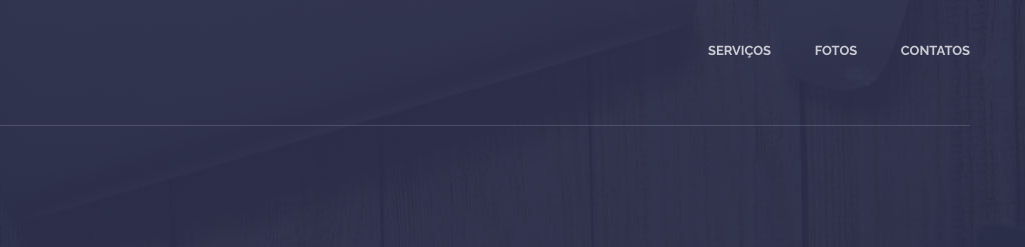
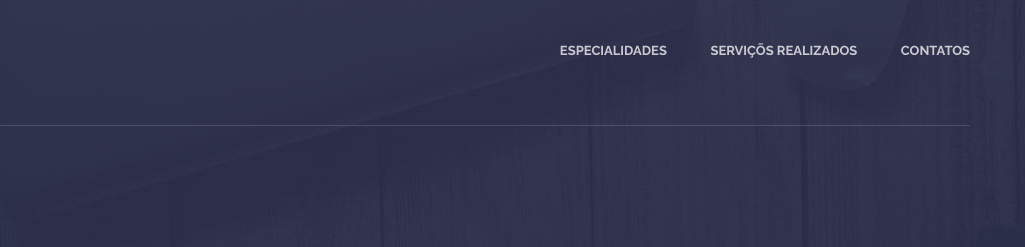
Before and after one commit to natelie2019/natelie2019, a plain HTML site: page index.html in a window 1280 px wide. Shown: the top 247 px of the page, 255-1280 px from the left. Drawn offline with nearby package versions, Linux system fonts and the light colour scheme; files whose address does not match are found by name.

Commit message:
Update index.html

```diff
--- a/index.html
+++ b/index.html
@@ -28,8 +28,8 @@
                 <a class="logo" href="#"><img src="images/logo.png" alt=""></a>
                 <nav class="navigation" role="navigation">
                     <ul class="primary-nav">
-                        <li><a href="#features">Serviços</a></li>
-                        <li><a href="#works">Fotos</a></li>
+                        <li><a href="#features">Especialidades</a></li>
+                        <li><a href="#works">Serviçõs Realizados</a></li>
                         <li><a href="#download">Contatos</a></li>
                     </ul>
                 </nav>
```
